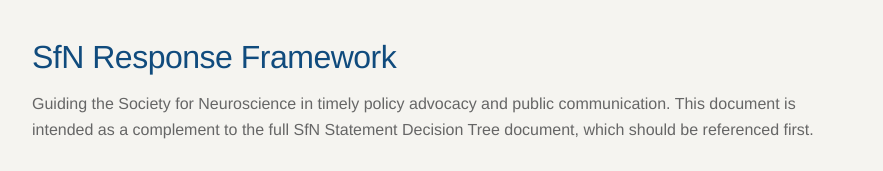
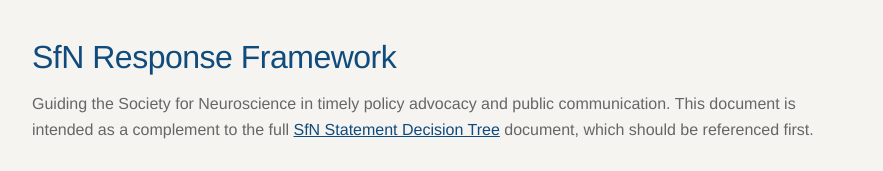
Before and after one commit to mylisia05/sfn-response-framework, a plain HTML site: page index.html in a window 1280 px wide. Shown: the top 171 px of the page, without its empty margins (198-1081 px from the left). Drawn offline with Linux system fonts and the light colour scheme.

Commit message:
Update index.html
Linking intro text

```diff
--- a/index.html
+++ b/index.html
@@ -400,7 +400,7 @@
 <div class="page">
 
   <h1>SfN Response Framework</h1>
-  <p class="subtitle">Guiding the Society for Neuroscience in timely policy advocacy and public communication. This document is intended as a complement to the full SfN Statement Decision Tree document, which should be referenced first.</p>
+  <p class="subtitle">Guiding the Society for Neuroscience in timely policy advocacy and public communication. This document is intended as a complement to the full <a href="https://mylisia05.github.io/statement-decision-tree/" style="color: #104B7D; text-decoration: underline;">SfN Statement Decision Tree</a> document, which should be referenced first.</p>
 
   <div class="nav-tabs">
     <button class="tab-btn active" onclick="showTab('overview')">Overview</button>
```
